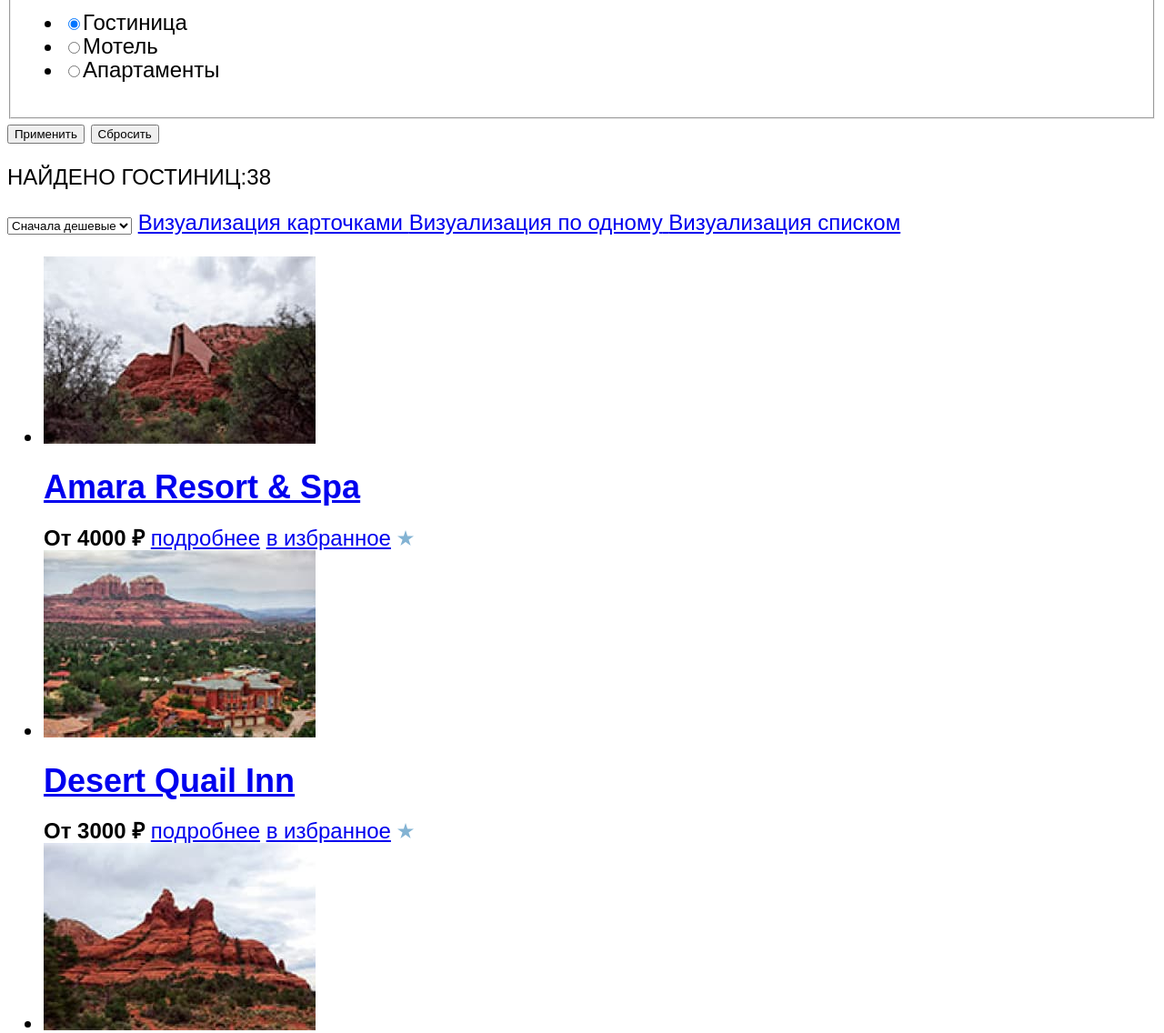
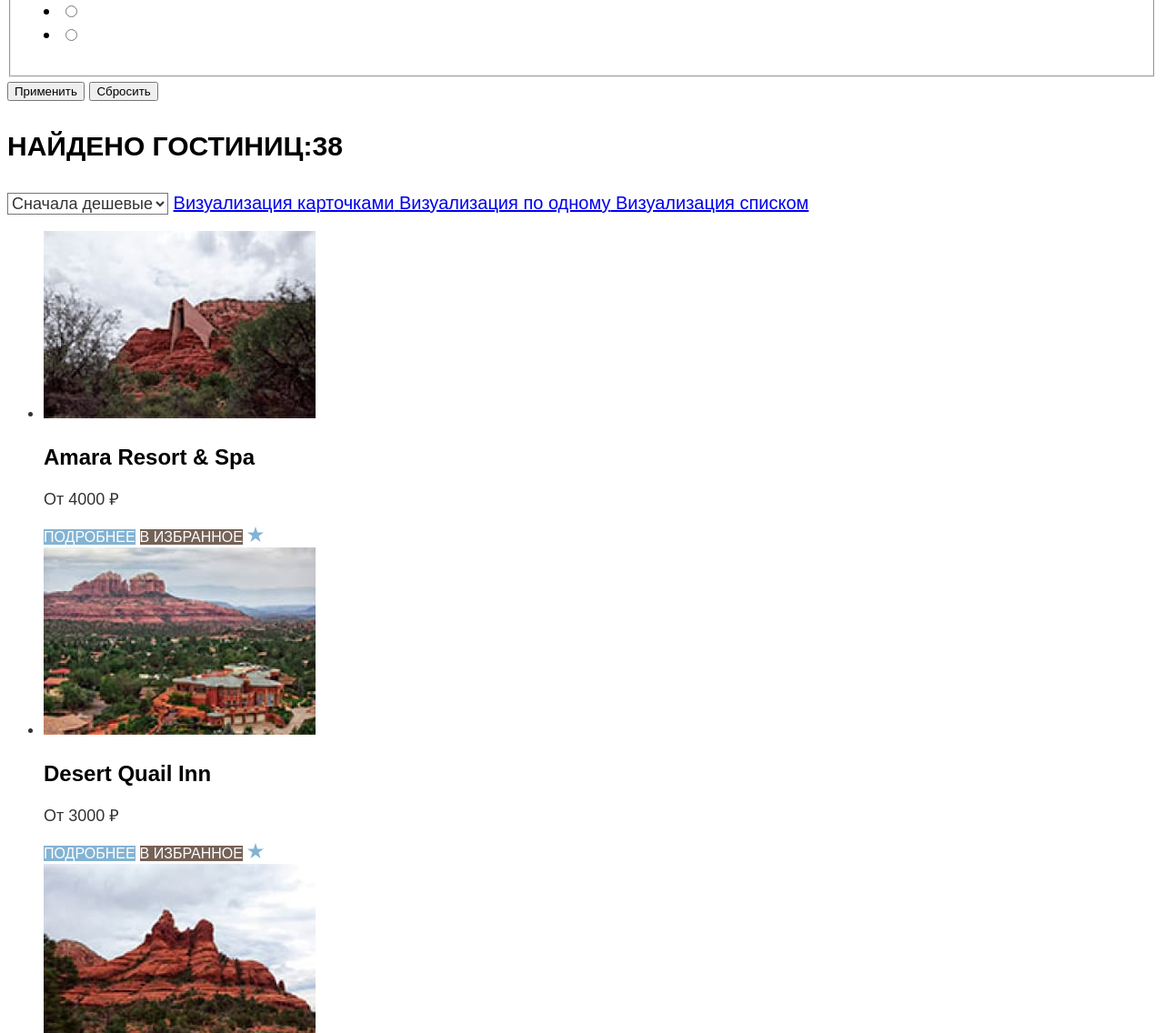
Before and after one commit to htmlacademy-htmlcss/2010839-sedona-33, a plain HTML site: page catalog.html in a window 1280 px wide. Shown: the part 812-1948 px from the top of the page at 91% size. Drawn offline with Linux system fonts and the light colour scheme; a web font is replaced by a local one.

Commit message:
делает базовую графику и стилизацию

```diff
--- a/catalog.html
+++ b/catalog.html
@@ -102,8 +102,7 @@
       <button class="button" type="submit">Сбросить</button>
     </form>
   </section>
-  <p>НАЙДЕНО ГОСТИНИЦ:38</p>
-
+  <p class="search-result">НАЙДЕНО ГОСТИНИЦ:38</p>
   <select class="select-control" aria-label="Сортировка">
     <option value="low price">Сначала дешевые</option>
     <option value="hign prise">Сначала дорогие</option>
@@ -120,48 +119,48 @@
 
   <ul class="hotels-list">
     <li class="hotel-card">
-      <a class="hotel-card-link" href="hotel.html">
+      <a class="hotel-card-link" href="hotel-1.html">
         <img class="hotel-card-images" src="images/Amara-Resort-Spa.jpg" width="299px" height="206px" alt="Amara Resort & Spa">
         <h2 class="hotel-card-title">Amara Resort & Spa</h2>
       </a>
-      <b class="hotel-card-price">От 4000 ₽</b>
+      <p class="hotel-card-price">От 4000 ₽</p>
       <a class="hotel-card-info" href="#">подробнее</a>
       <a class="hotel-card-subscribe" href="#">в избранное</a>
       <img class="hotel-card-rating" src="images/star.svg" width="18px" height="17px" alt="Рейтинг">
     </li>
     <li class="hotel-card">
-      <a class="hotel-card-link" href="hotel.html">
+      <a class="hotel-card-link" href="hotel-2.html">
         <img class="hotel-card-images" src="images/Desert-Quail-Inn.jpg" width="299px" height="206px" alt="Desert Quail Inn">
         <h2 class="hotel-card-title">Desert Quail Inn</h2>
       </a>
-      <b class="hotel-card-price">От 3000 ₽</b>
+      <p class="hotel-card-price">От 3000 ₽</p>
       <a class="hotel-card-info" href="#">подробнее</a>
       <a class="hotel-card-subscribe" href="#">в избранное</a>
       <img class="hotel-card-rating" src="images/star.svg" width="18px" height="17px" alt="Рейтинг">
     </li>
     <li class="hotel-card">
-      <a class="hotel-card-link" href="hotel.html">
+      <a class="hotel-card-link" href="hotel-3.html">
         <img class="hotel-card-images" src="images/Villas-Poco-Diablo.jpg" width="299px" height="206px" alt="Villas at Poco Diablo">
         <h2 class="hotel-card-title">Villas at Poco Diablo</h2>
       </a>
-      <b class="hotel-card-price">От 2000 ₽</b>
+      <p class="hotel-card-price">От 2000 ₽</p>
       <a class="hotel-card-info" href="#">подробнее</a>
       <a class="hotel-card-subscribe" href="#">в избранное</a>
       <img class="hotel-card-rating" src="images/star.svg" width="18px" height="17px" alt="Рейтинг">
     </li>
     <li class="hotel-card">
-      <a class="hotel-card-link" href="hotel.html">
+      <a class="hotel-card-link" href="hotel-4.html">
         <img class="hotel-card-images" src="images/GreenTree-Inn.jpg" width="299px" height="206px" alt="GreenTree Inn">
         <h2 class="hotel-card-title">GreenTree Inn</h2>
       </a>
-      <b class="hotel-card-price">От 3000 ₽</b>
+      <p class="hotel-card-price">От 3000 ₽</p>
       <a class="hotel-card-info" href="#">подробнее</a>
       <a class="hotel-card-subscribe" href="#">в избранное</a>
       <img class="hotel-card-rating" src="images/star.svg" width="18px" height="17px" alt="Рейтинг">
     </li>
   </ul>
   <button class="button pagination-show-more" type="button">Загрузить еще</button>
-  <ul class="pagination">
+  <ol class="pagination">
     <li class="pagination-item">
       <a class="pagination-link pagination-prev pagination-disabled">
         <span class="visually-hidden">Предыдущая страница</span>
@@ -181,7 +180,7 @@
         <span class="visually-hidden">Следующая страница</span>
       </a>
     </li>
-  </ul>
+  </oll>
   <label class="filter-amount" for="amount">Гостиниц на странице</label>
   <select name="amount of hotels" id="amount">
     <option value="4">4</option>
--- a/styles/styles.css
+++ b/styles/styles.css
@@ -33,16 +33,16 @@
 
   body {
     font-family: "PT Sans", sans-serif;
-    font-size: 24px;
+    font-size: 20px;
     line-height: 26px;
     color: #000000;
-    background-color: #FFFFFF;
+    background-color: #ffffff;
   }
 
 
-  /* Pages */
+  /* header */
 
-    .page-header {
+  .page-header {
     color: #000000;
     background: #ffffff;
   }
@@ -56,38 +56,36 @@
     text-transform: capitalize;
   }
 
+  /* main */
+
   .main-index {
     font-size: 30px;
     line-height: 36px;
+    text-align: center;
+    text-transform: uppercase;
     background-image: url("../images/index-background.jpg");
     background-repeat: no-repeat;
   }
 
-  .main-inner {
-    color: #000000;
-    background-color: #FFFFFF;
-  }
-
   .advantages-list {
-    text-align: center;
     font-size: 18px;
     line-height: 21px;
+    text-align: center;
+    text-transform: none;
   }
-
 
   .advantages-title {
     font-size: 24px;
     line-height: 28px;
     text-transform: uppercase;
-    font-weight: bold;
-
+    font-weight: 700;
   }
 
   .advantages-title-options {
     font-size: 24px;
     line-height: 28px;
     text-transform: uppercase;
-    font-weight: bold;
+    font-weight: 700;
   }
 
   .appointment {
@@ -95,6 +93,8 @@
     line-height: 36px;
     text-align: center;
   }
+
+  /* footer */
 
   .page-footer {
     font-size: 30px;
@@ -111,13 +111,28 @@
     text-decoration: none;
   }
 
-  .inner-header {
+  /* catalog */
+
+  .navigation-link-current {
+    font-size: 20px;
+    font-weight: 700;
+    color: inherit;
+    text-align: center;
+    text-decoration: none;
+    text-transform: capitalize;
+  }
+
+  /* catalog main */
+
+  .main-inner {
+    color: #000000;
+    background-color: #FFFFFF;
     background-image: url("../images/catalog-background.jpg");
     background-repeat: no-repeat;
   }
 
   .inner-header-title {
-    font-weight: bold;
+    font-weight: 700;
     font-size: 60px;
     line-height: 78px;
     color: #ffffff;
@@ -129,6 +144,7 @@
 
   .breadcrumbs-link {
     color: #ffffff;
+    text-decoration: none;
   }
 
   .catalog-filter-title {
@@ -137,3 +153,81 @@
     font-weight: 700;
     color: #ffffff;
   }
+
+  .control {
+    font-size: 18px;
+    line-height: 23px;
+    color: #ffffff;
+  }
+
+  .search-result {
+    font-size: 30px;
+    line-height: 39px;
+    font-weight: 700;
+    text-transform: uppercase;
+  }
+
+  .select-control {
+    font-size: 18px;
+    line-height: 23px;
+    color: #333333;
+    background-color: #ffffff;
+  }
+
+  /* catalog list */
+
+  .hotels-list {
+    font-size: 18px;
+    line-height: 23px;
+    color: #333333;
+  }
+
+  .hotel-card-link {
+    font-size: 24px;
+    line-height: 31px;
+    font-weight: 700;
+    color: #000000;
+    text-decoration: none;
+  }
+
+  .hotel-card-title {
+    font-size: 24px;
+    line-height: 31px;
+    font-weight: 700;
+  }
+
+  .hotel-card-price {
+    font-size: 18px;
+    line-height: 23px;
+    color: #333333;
+  }
+
+  .hotel-card-info {
+    font-size: 16px;
+    line-height: 21px;
+    text-align: center;
+    text-transform: uppercase;
+    color: #ffffff;
+    text-decoration: none;
+    background-color: #83B3D3;
+  }
+
+  .hotel-card-subscribe {
+    font-size: 16px;
+    line-height: 21px;
+    text-align: center;
+    text-transform: uppercase;
+    color: #ffffff;
+    text-decoration: none;
+    background-color: #756257;
+  }
+
+  .pagination {
+    font-size: 20px;
+    line-height: 26px;
+    font-weight: 700;
+    color: #ffffff;
+    text-align: center;
+    text-transform: uppercase;
+    text-decoration: none;
+  }
```
